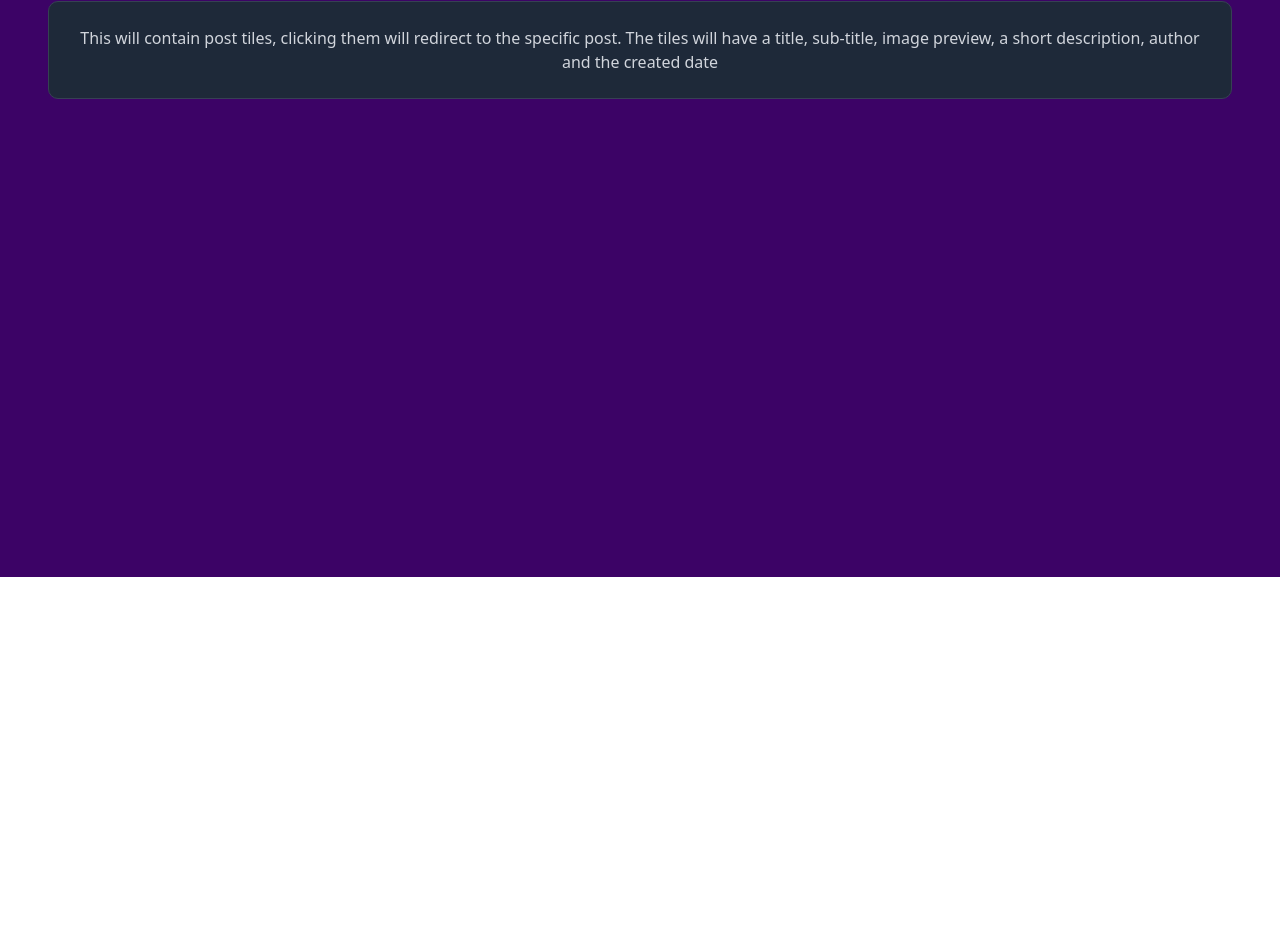
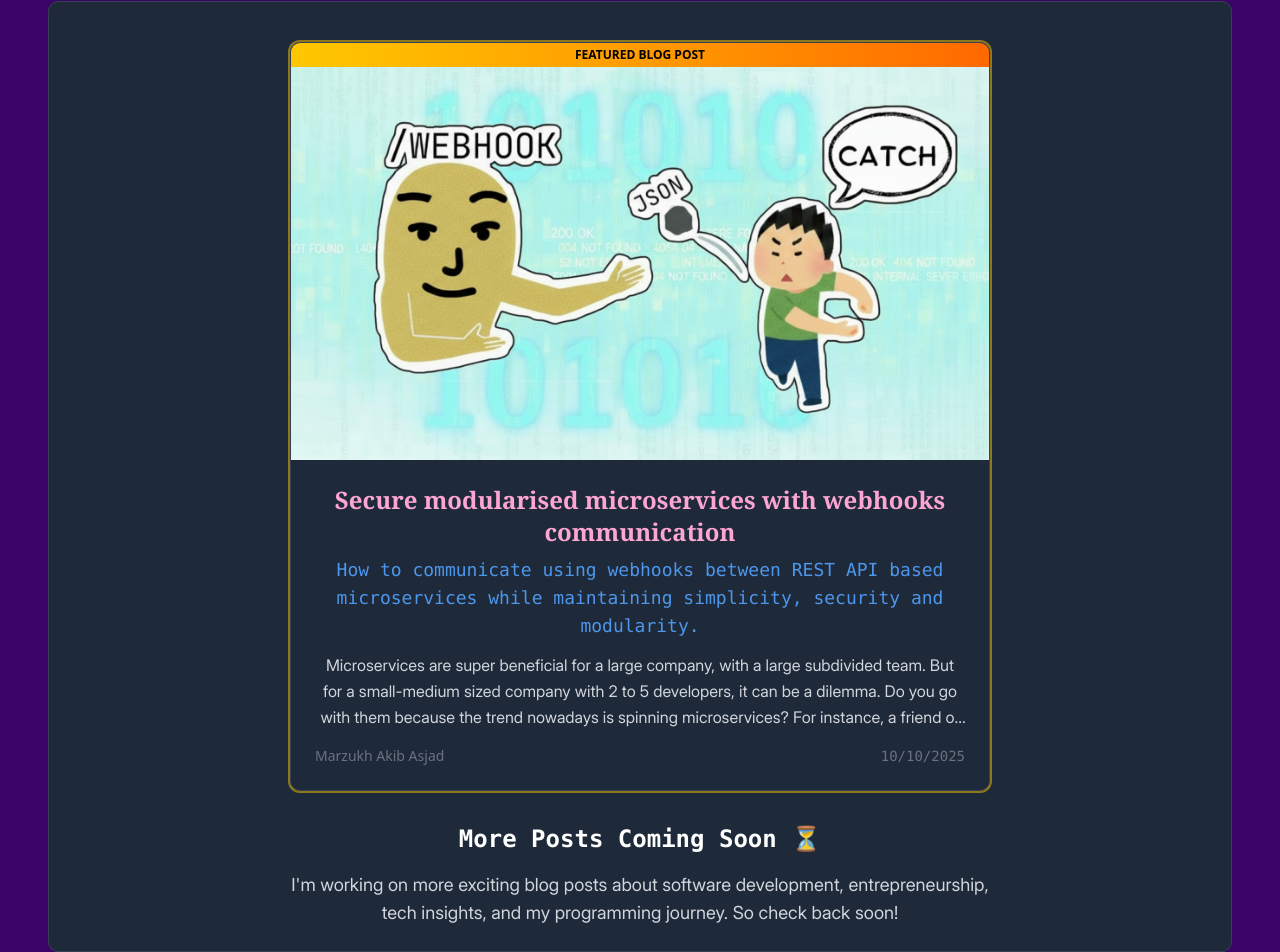
Before and after one commit to MarzukhAsjad/marzukhasjad.github.io, a React (Vite) app: page /#/blog in a window 1280 px wide. Shown: the part 223-1175 px from the top of the page. Before the commit the page ends 800 px from the top, so only its background shows below. Built offline with nearby package versions, Linux system fonts and the light colour scheme.

Commit message:
Add BlogPreview component and update Blog page layout

```diff
--- a/src/components/BlogPost.tsx
+++ b/src/components/BlogPost.tsx
@@ -166,10 +166,10 @@ const BlogPost: React.FC<BlogProps> = ({ content }) => {
       <div className="max-w-4xl lg:max-w-6xl xl:max-w-7xl mx-auto px-4 sm:px-6 lg:px-8 xl:px-12 py-8">
         <header className="mb-8">
           <Link
-            to="/"
+            to="/blog"
             className="mt-4 text-sm sm:text-lg !text-yellow-400 font-mono mb-4 inline-block hover:!text-yellow-600 transition-colors"
           >
-            ← Back to Home
+            ← Back to Blogs
           </Link>
           <h1 className="text-4xl font-bold mb-2 text-pink-300 font-serif">
             Blog
--- /dev/null
+++ b/src/components/BlogPreview.tsx
@@ -0,0 +1,74 @@
+import React from "react";
+import { Link } from "react-router-dom";
+
+interface BlogPreviewProps {
+  title: string;
+  subtitle: string;
+  imageUrl: string;
+  description: string;
+  author: string;
+  createdDate: string;
+  slug: string;
+  featured?: boolean;
+}
+
+const BlogPreview: React.FC<BlogPreviewProps> = ({
+  title,
+  subtitle,
+  imageUrl,
+  description,
+  author,
+  createdDate,
+  slug,
+  featured = false,
+}) => {
+  return (
+    <Link
+      to={`/blog/${slug}`}
+      className="block group transition-transform duration-300 hover:scale-105"
+    >
+      <article
+        className={`bg-gray-800 rounded-lg border border-gray-700 overflow-hidden hover:border-gray-600 transition-colors ${
+          featured ? "ring-2 ring-yellow-400/50" : ""
+        }`}
+      >
+        {featured && (
+          <div className="bg-gradient-to-r from-yellow-400 to-orange-500 text-black text-xs font-bold px-3 py-1">
+            FEATURED BLOG POST
+          </div>
+        )}
+
+        <div className="aspect-video overflow-hidden">
+          <img
+            src={imageUrl}
+            alt={title}
+            className="w-full h-full object-cover group-hover:scale-110 transition-transform duration-300"
+          />
+        </div>
+
+        <div className="p-6">
+          <h2 className="text-2xl font-bold mb-2 text-pink-300 font-serif group-hover:text-pink-200 transition-colors">
+            {title}
+          </h2>
+
+          {subtitle && (
+            <h3 className="text-lg text-blue-400 font-mono mb-3 opacity-90">
+              {subtitle}
+            </h3>
+          )}
+
+          <p className="text-gray-300 mb-4 leading-relaxed font-inter line-clamp-3">
+            {description}
+          </p>
+
+          <div className="flex items-center justify-between text-sm text-gray-500">
+            <span className="font-medium">{author}</span>
+            <time className="font-mono">{createdDate}</time>
+          </div>
+        </div>
+      </article>
+    </Link>
+  );
+};
+
+export default BlogPreview;
--- a/src/pages/Blog.tsx
+++ b/src/pages/Blog.tsx
@@ -1,5 +1,6 @@
 import { Link } from "react-router-dom";
 import { TypingAnimation } from "@/components/magicui/terminal";
+import BlogPreview from "@/components/BlogPreview";
 
 const Blog = () => {
   return (
@@ -23,15 +24,33 @@ const Blog = () => {
             {"Dumping thoughts, tutorials, and insights..."}
           </TypingAnimation>
         </header>
-        <div className="space-y-8">
-          <article className="bg-gray-800 rounded-lg p-6 border border-gray-700">
-            <div className="text-gray-300">
-              This will contain post tiles, clicking them will redirect to the
-              specific post. The tiles will have a title, sub-title, image
-              preview, a short description, author and the created date
+        <article className="bg-gray-800 rounded-lg p-6 border border-gray-700 flex justify-center">
+          <div className="space-y-8 w-175 mt-4">
+            {/* Featured Blog Post */}
+            <BlogPreview
+              title="Secure modularised microservices with webhooks communication"
+              subtitle="How to communicate using webhooks between REST API based microservices while maintaining simplicity, security and modularity."
+              imageUrl="/blog1/webhook_post_image.png"
+              description="Microservices are super beneficial for a large company, with a large subdivided team. But for a small-medium sized company with 2 to 5 developers, it can be a dilemma. Do you go with them because the trend nowadays is spinning microservices? For instance, a friend of mine works with a personal credit lender firm and they have at least 9 microservices, one of which is literally adding 2 and 3 but on a slightly larger scale."
+              slug="secure-modularised-microservices-with-webhooks-communication"
+              author="Marzukh Akib Asjad"
+              createdDate="10/10/2025"
+              featured={true}
+            />
+
+            {/* More Blog Posts Coming Soon */}
+            <div className="text-center">
+              <h3 className="text-2xl font-mono font-semibold text-white mb-4">
+                More Posts Coming Soon ⏳
+              </h3>
+              <p className="text-gray-300 text-lg font-inter">
+                I'm working on more exciting blog posts about software
+                development, entrepreneurship, tech insights, and my programming
+                journey. So check back soon!
+              </p>
             </div>
-          </article>
-        </div>
+          </div>
+        </article>
       </div>
     </div>
   );
```
